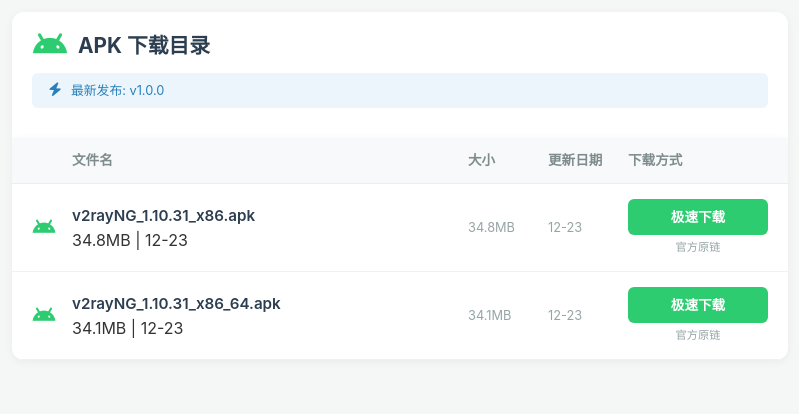
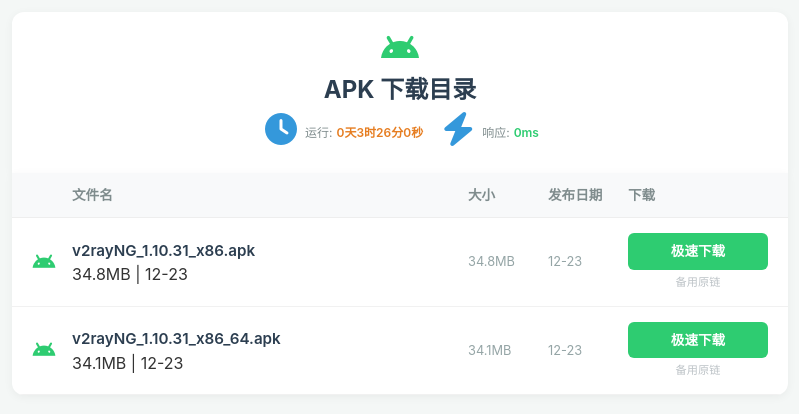
Before and after one commit to edc8/ac, a plain HTML site: page index.html in a window 1280 px wide. Shown: the whole page, without its empty margins (240-1039 px from the left). Drawn offline with Linux system fonts and the light colour scheme.

Commit message:
Update index.html

```diff
--- a/index.html
+++ b/index.html
@@ -3,26 +3,26 @@
 <head>
     <meta charset="UTF-8">
     <meta name="viewport" content="width=device-width, initial-scale=1.0, user-scalable=no">
-    <title>APK 下载目录 - 秒开极速版</title>
+    <title>hex小站</title>
     <link rel="stylesheet" href="https://lf6-cdn-tos.bytecdntp.com/cdn/expire-1-M/font-awesome/6.0.0/css/all.min.css">
     <style>
-        /* 极致精简样式以提升渲染速度 */
         * { margin: 0; padding: 0; box-sizing: border-box; -webkit-tap-highlight-color: transparent; }
         body { background-color: #f4f7f6; color: #333; font-family: -apple-system, system-ui, BlinkMacSystemFont, "Segoe UI", Roboto, sans-serif; line-height: 1.5; }
         .container { max-width: 800px; margin: 0 auto; padding: 12px; }
 
-        header { background: #fff; padding: 18px 0; border-radius: 12px 12px 0 0; box-shadow: 0 2px 10px rgba(0,0,0,0.05); }
-        .header-content { display: flex; align-items: center; padding: 0 20px; }
-        .logo { display: flex; align-items: center; gap: 10px; }
-        .logo i { font-size: 1.8rem; color: #2ecc71; }
-        .logo h1 { font-size: 1.3rem; font-weight: 700; color: #2c3e50; }
+        header { background: #fff; padding: 20px; border-radius: 12px 12px 0 0; box-shadow: 0 2px 10px rgba(0,0,0,0.05); text-align: center; }
+        .logo i { font-size: 2rem; color: #2ecc71; margin-bottom: 8px; }
+        .logo h1 { font-size: 1.5rem; font-weight: 700; color: #2c3e50; margin-bottom: 5px; }
 
-        .path-bar { background-color: #ebf5fb; color: #2980b9; padding: 8px 15px; margin: 12px 20px; border-radius: 6px; display: flex; align-items: center; font-size: 0.8rem; }
-        .path-bar i { margin-right: 8px; }
+        /* 标题下方的状态统计 */
+        .site-stats { font-size: 0.75rem; color: #7f8c8d; display: flex; justify-content: center; gap: 15px; flex-wrap: wrap; }
+        .stat-item { display: flex; align-items: center; gap: 4px; }
+        .stat-item i { color: #3498db; }
+        .val { color: #e67e22; font-weight: 600; }
+        .speed-val { color: #2ecc71; font-weight: 600; }
 
         .main-content { background-color: #fff; border-radius: 0 0 12px 12px; box-shadow: 0 2px 10px rgba(0,0,0,0.05); overflow: hidden; }
 
-        /* 列表展示布局 */
         .list-header { display: grid; grid-template-columns: 40px 1fr 80px 80px 140px; padding: 12px 20px; background-color: #f8f9fa; font-weight: 600; color: #7f8c8d; font-size: 0.85rem; border-bottom: 1px solid #eee; }
         .file-item { display: grid; grid-template-columns: 40px 1fr 80px 80px 140px; padding: 15px 20px; border-bottom: 1px solid #f1f1f1; align-items: center; }
 
@@ -30,37 +30,35 @@
         .file-name { color: #2c3e50; text-decoration: none; font-weight: 600; font-size: 0.95rem; word-break: break-all; }
         .file-size, .file-time { color: #95a5a6; font-size: 0.8rem; }
 
-        /* 操作按钮 */
         .file-op { display: flex; flex-direction: column; gap: 4px; }
-        .btn-download { background: #2ecc71; color: white !important; padding: 8px 0; border-radius: 6px; text-align: center; font-size: 0.85rem; font-weight: 600; text-decoration: none; transition: background 0.2s; }
+        .btn-download { background: #2ecc71; color: white !important; padding: 8px 0; border-radius: 6px; text-align: center; font-size: 0.85rem; font-weight: 600; text-decoration: none; }
         .btn-download:active { background: #27ae60; }
-        .btn-origin { color: #95a5a6; font-size: 0.7rem; text-align: center; text-decoration: none; }
+        .btn-origin { color: #bdc3c7; font-size: 0.7rem; text-align: center; text-decoration: none; }
 
         .loading { padding: 60px; text-align: center; color: #bdc3c7; font-size: 0.9rem; }
-        .loading i { font-size: 1.5rem; margin-bottom: 10px; display: block; }
 
-        /* 手机端自适应 */
         @media (max-width: 600px) {
             .list-header { display: none; }
             .file-item { grid-template-columns: 40px 1fr 100px; padding: 15px; }
             .hide-mob { display: none; }
             .mobile-info { font-size: 0.75rem; color: #999; margin-top: 3px; }
-            .btn-download { padding: 10px 0; }
         }
     </style>
 </head>
 <body>
     <div class="container">
         <header>
-            <div class="header-content">
-                <div class="logo">
-                    <i class="fab fa-android"></i>
-                    <h1>APK 下载目录</h1>
+            <div class="logo">
+                <i class="fab fa-android"></i>
+                <h1>APK 下载目录</h1>
+                <div class="site-stats">
+                    <div class="stat-item">
+                        <i class="fas fa-clock"></i> 运行: <span id="runtime" class="val">-</span>
+                    </div>
+                    <div class="stat-item">
+                        <i class="fas fa-bolt"></i> 响应: <span id="speed" class="speed-val">-</span>
+                    </div>
                 </div>
-            </div>
-            <div class="path-bar">
-                <i class="fas fa-bolt"></i>
-                <span id="release-tag">数据读取中...</span>
             </div>
         </header>
 
@@ -70,13 +68,12 @@
                     <div></div>
                     <div>文件名</div>
                     <div class="hide-mob">大小</div>
-                    <div class="hide-mob">更新日期</div>
-                    <div>下载方式</div>
+                    <div class="hide-mob">发布日期</div>
+                    <div>下载</div>
                 </div>
                 <div id="file-container">
                     <div class="loading">
-                        <i class="fas fa-circle-notch fa-spin"></i>
-                        正在秒速加载列表...
+                        <i class="fas fa-circle-notch fa-spin"></i> 正在接入极速线路...
                     </div>
                 </div>
             </div>
@@ -84,73 +81,62 @@
     </div>
 
 <script>
-/**
- * 配置项
- * 开启 GitHub Actions 后，页面将直接读取仓库根目录下的 data.json
- */
+const startMark = performance.now();
 const CONFIG = {
-    proxy: 'https://ghproxy.net/' // 国内极速下载镜像地址
+    proxy: 'https://ghproxy.net/',
+    createDate: '2025-12-23T00:00:00'
 };
 
-async function fetchReleases() {
+// 实时运行时间
+function showRuntime() {
+    const diff = new Date().getTime() - new Date(CONFIG.createDate).getTime();
+    const d = Math.floor(diff / 86400000);
+    const h = Math.floor((diff % 86400000) / 3600000);
+    const m = Math.floor((diff % 3600000) / 60000);
+    const s = Math.floor((diff % 60000) / 1000);
+    document.getElementById('runtime').innerText = `${d}天${h}时${m}分${s}秒`;
+}
+setInterval(showRuntime, 1000);
+showRuntime();
+
+// 获取列表
+async function loadData() {
     const container = document.getElementById('file-container');
-    const tagDisplay = document.getElementById('release-tag');
-
     try {
-        // 【关键优化】：读取本地 Actions 预生成的 data.json，不直接请求 API
-        const response = await fetch(`./data.json?t=${new Date().getTime()}`);
-
-        if (!response.ok) {
-            throw new Error('未检测到数据文件。请确保 GitHub Actions 运行成功并生成了 data.json');
-        }
-
-        const data = await response.json();
-
-        // 更新顶部状态
-        tagDisplay.innerText = `最新发布: ${data.tag_name || '已同步'}`;
+        const res = await fetch(`./data.json?v=${Date.now()}`);
+        const data = await res.json();
         container.innerHTML = '';
 
-        if (!data.assets || data.assets.length === 0) {
-            container.innerHTML = '<div class="loading">此版本暂无安装包。</div>';
-            return;
-        }
-
         data.assets.forEach(asset => {
-            const size = (asset.size / (1024 * 1024)).toFixed(1) + 'MB';
-            const time = asset.updated_at.substring(5, 10); // MM-DD
+            const size = (asset.size / 1048576).toFixed(1) + 'MB';
+            const date = asset.updated_at.substring(5, 10);
             const fastUrl = CONFIG.proxy + asset.browser_download_url;
 
-            const itemHtml = `
+            container.insertAdjacentHTML('beforeend', `
                 <div class="file-item">
                     <div class="file-icon"><i class="fab fa-android"></i></div>
                     <div>
                         <a href="${fastUrl}" class="file-name">${asset.name}</a>
-                        <div class="mobile-info hide-pc">${size} | ${time}</div>
+                        <div class="mobile-info hide-pc">${size} | ${date}</div>
                     </div>
                     <div class="file-size hide-mob">${size}</div>
-                    <div class="file-time hide-mob">${time}</div>
+                    <div class="file-time hide-mob">${date}</div>
                     <div class="file-op">
                         <a href="${fastUrl}" class="btn-download">极速下载</a>
-                        <a href="${asset.browser_download_url}" class="btn-origin" target="_blank">官方原链</a>
+                        <a href="${asset.browser_download_url}" class="btn-origin" target="_blank">备用原链</a>
                     </div>
-                </div>
-            `;
-            container.insertAdjacentHTML('beforeend', itemHtml);
+                </div>`);
         });
 
-    } catch (error) {
-        console.error(error);
-        container.innerHTML = `
-            <div class="loading" style="color:#e74c3c;">
-                <i class="fas fa-exclamation-triangle"></i><br>
-                加载失败：请手动运行一次 GitHub Actions
-            </div>`;
-        tagDisplay.innerText = "数据异常";
+        // 计算加载耗时
+        const loadTime = (performance.now() - startMark).toFixed(0);
+        document.getElementById('speed').innerText = loadTime + 'ms';
+
+    } catch (e) {
+        container.innerHTML = '<div class="loading">加载失败，请检查数据源。</div>';
     }
 }
-
-// 立即启动
-fetchReleases();
+loadData();
 </script>
 </body>
 </html>
```
